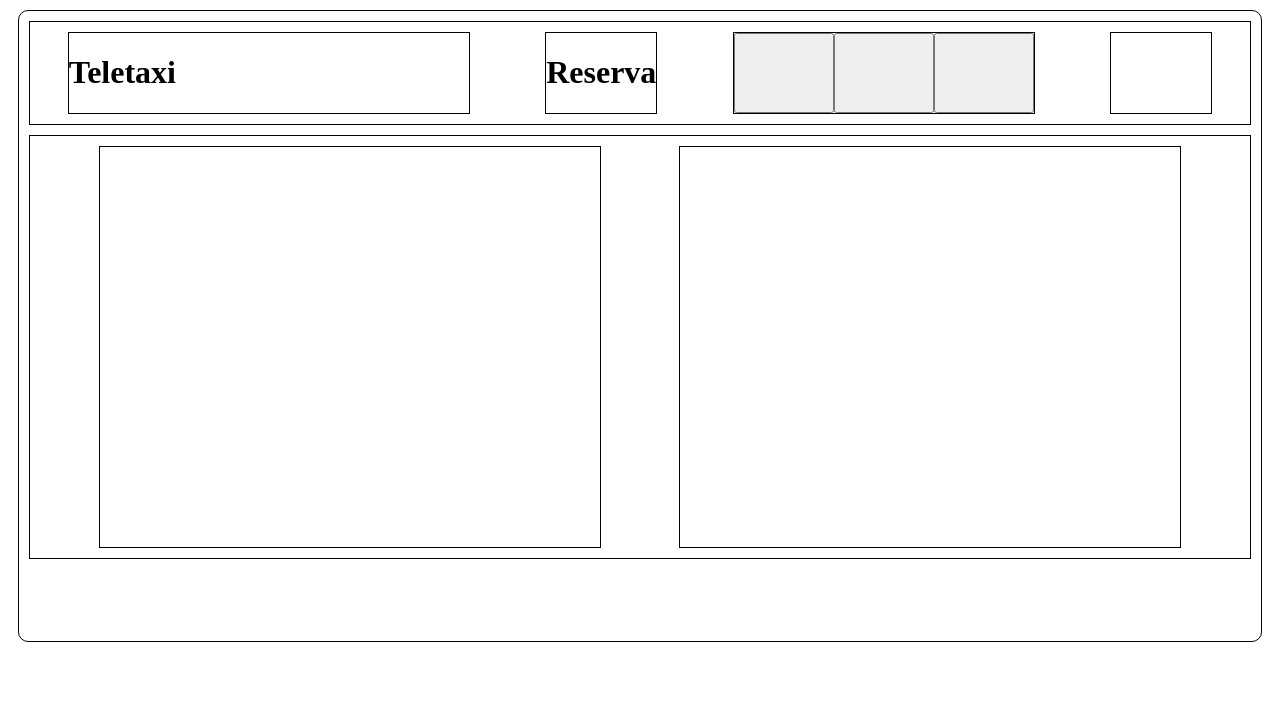
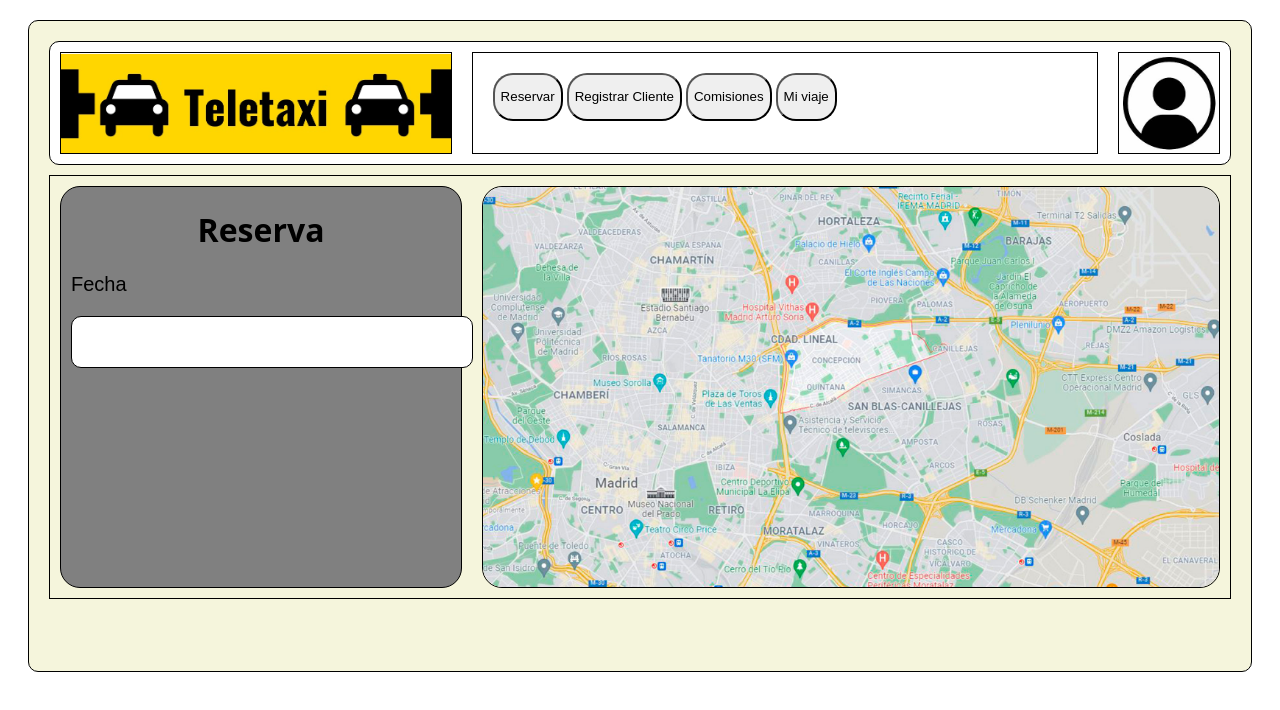
Before and after one commit to JohanSena123/Aplicacion-Taxi, a plain HTML site: page index.html in a window 1280 px wide. Drawn offline with Linux system fonts and the light colour scheme.

Commit message:
V1.3
Avance de la mitad del index

```diff
--- a/Estilos.css
+++ b/Estilos.css
@@ -2,36 +2,76 @@ div{
     border: 1px solid black;
     margin: 10px;
 }
-button{
-    width: 100px;
+.Botones{
+    border-radius: 20px;
 }
 #DivPrincipal{
     height: 630px;
     border-radius: 10px;
+    background-color: beige;
+    padding: 10px;
+    margin: 20px;
 }
 #DivE0{
-    display:flex;
-    justify-content: space-around;
+   display: flex;
+   background-color: white;
+   border-radius: 10px;
 }
 #DivE1{
-
-    width: 400px;
+    flex: 2;
 }
 #DivE2{
-    display:flex;
-    justify-content: center;
+    padding: 20px;
+    flex: 3;
 }
 #DivE3{
-    display: flex;
-    justify-content: flex-end;
-    width: 100px;
+    flex: 0;
 }
 #DivC{
     display: flex;
-    flex-direction: row;
-    justify-content: space-evenly;
 }
-.DivC1{
-    width: 500px;
+#DivC1{
+    width: 400px;
     height: 400px;
+    flex:1;
+    background-color: gray;
+    border-radius: 20px;
+
 }
+#DivC2{
+    width: 600;
+    height: 400px;
+flex:2;
+border-radius: 20px;
+}
+#Imagen1{
+    width: 100%;
+    height: 100%;
+    object-fit: cover;
+
+}
+#Imagen2{
+    width: 100px;
+    height: 100px;
+}
+h1{
+    text-align: center;
+    font-family: 'Open Sans', sans-serif;
+}
+#Imagen3{
+    width: 100%;
+    height: 100%;
+    object-fit: cover;
+    border-radius: 20px;
+}
+.Contenedor{
+    width: 400px;
+    height: 50px;
+    border-radius: 10px;
+    background-color: white;
+}
+.letras{
+  padding-left: 10px;
+  font-size: 20px;
+  font-family: 'Montserrat', sans-serif;
+}
--- a/index.html
+++ b/index.html
@@ -7,21 +7,27 @@
         <div id="DivPrincipal">
             <div id="DivE0">
                 <div id="DivE1">
-                    <h1>Teletaxi</h1>
-                </div>
-                <div>
-                    <H1>Reserva</H1>
+                    <img src="Imagen1.png" id="Imagen1">
                 </div>
                 <div id="DivE2">
-                    <button></button>
-                    <button></button>
-                    <button></button>
+                    <button class="Botones"><p>Reservar</p></button>
+                    <button class="Botones"><p>Registrar Cliente</p></button>
+                    <button class="Botones"><p>Comisiones</p></button>
+                    <button class="Botones"><p>Mi viaje</p></button>
                 </div >
-                <div id="DivE3"></div>
+                <div id="DivE3">
+                    <img src="Imagen2.jpg" alt="" id="Imagen2">
+                </div>
             </div>
             <div id="DivC">
-                <div class="Divc1"></div>
-                <div class="DivC1"></div>
+                <div id="DivC1">
+                    <h1>Reserva</h1>
+                    <p class="letras">Fecha</p>
+                    <div class="Contenedor"></div>
+                </div>
+                <div id="DivC2">
+                    <img src="Imagen3.jpg" id="Imagen3">
+                </div>
             </div>
         </div>
     </body>
```
Also changed, not shown: s.html (added, +39 -0 lines), Imagen1.png (added), Imagen2.jpg (added), Imagen3.jpg (added).
